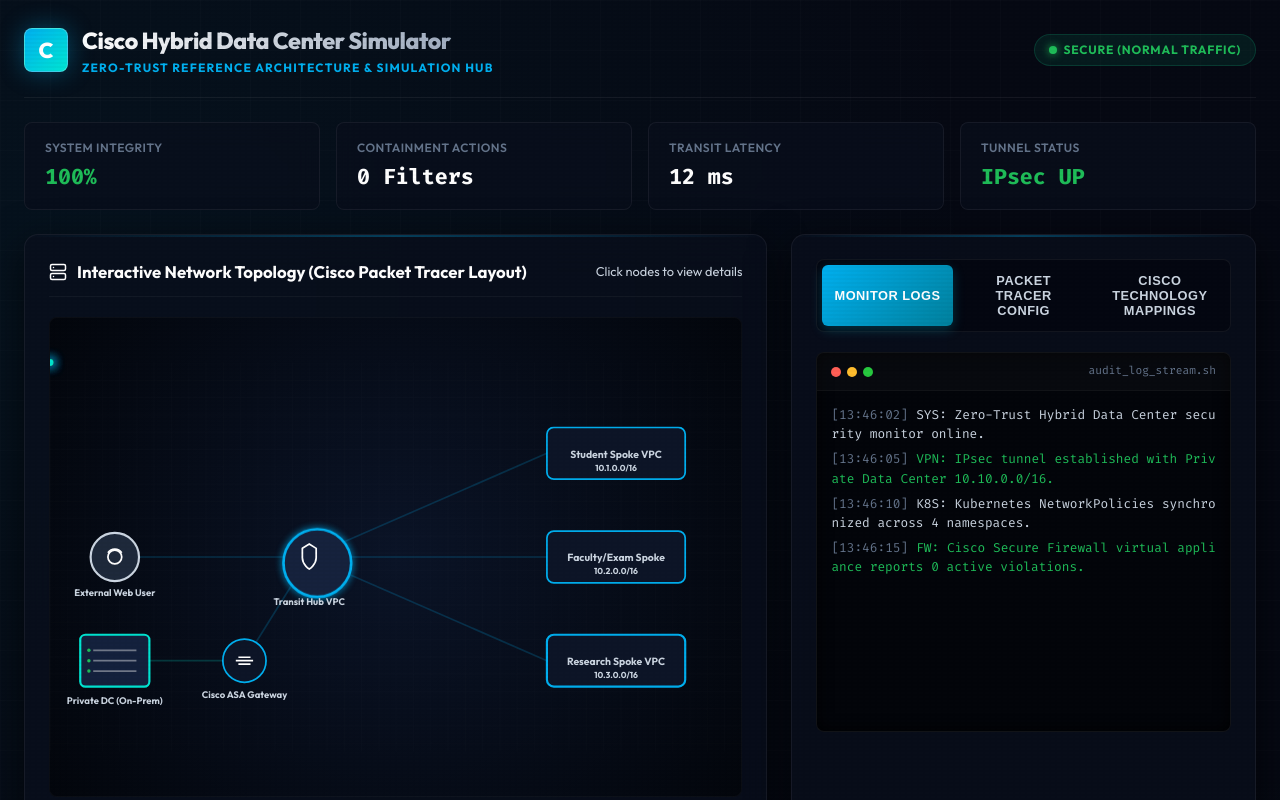
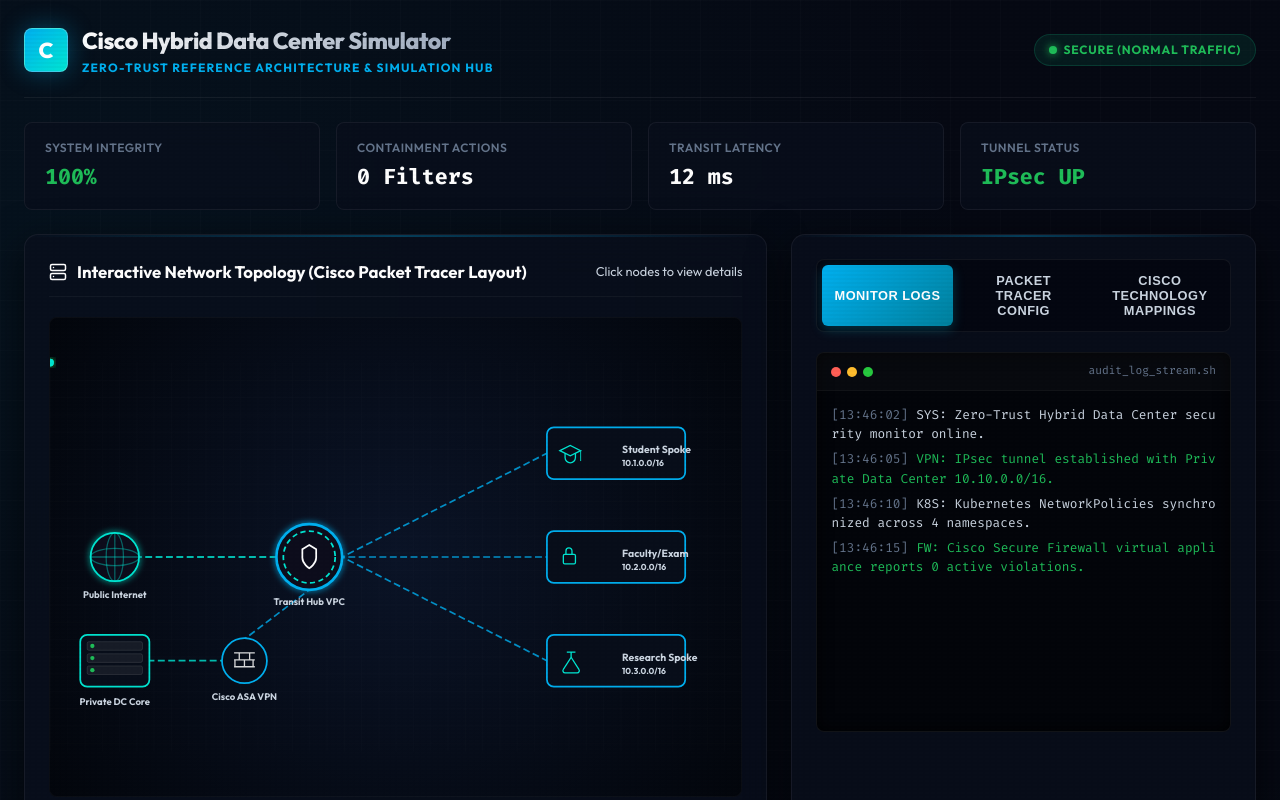
Before and after one commit to Deo-Mohan/Cisco-Virtual-Internship, a Next.js app: page / in a window 1280 px wide. Shown: the top 800 px of the page. Built offline with nearby package versions, Linux system fonts and the light colour scheme.

Commit message:
Enhance network topology with high-fidelity custom SVG equipment icons and flowing traffic animations

```diff
--- a/src/app/page.tsx
+++ b/src/app/page.tsx
@@ -546,163 +546,176 @@
           </div>
 
           <div className="network-canvas-container">
-            <svg className="network-svg" viewBox="0 0 800 450">
+            <svg className="network-svg" viewBox="0 0 800 450" preserveAspectRatio="xMidYMid meet">
               <defs>
                 <pattern id="grid" width="20" height="20" patternUnits="userSpaceOnUse">
                   <path d="M 20 0 L 0 0 0 20" fill="none" stroke="rgba(255, 255, 255, 0.02)" strokeWidth="1"/>
                 </pattern>
 
-                {/* Glow Filter */}
-                <filter id="blue-glow" x="-20%" y="-20%" width="140%" height="140%">
+                {/* Glow Filters */}
+                <filter id="cisco-glow" x="-20%" y="-20%" width="140%" height="140%">
                   <feGaussianBlur stdDeviation="4" result="blur" />
+                  <feComposite in="SourceGraphic" in2="blur" operator="over" />
+                </filter>
+                <filter id="threat-glow" x="-20%" y="-20%" width="140%" height="140%">
+                  <feGaussianBlur stdDeviation="6" result="blur" />
                   <feComposite in="SourceGraphic" in2="blur" operator="over" />
                 </filter>
               </defs>
               <rect width="100%" height="100%" fill="url(#grid)" />
 
-              {/* cables / connection links */}
-              {/* Internet to Hub */}
-              <line x1="75" y1="225" x2="300" y2="225" stroke="var(--cisco-blue)" strokeWidth="2" strokeOpacity="0.2" />
+              {/* Dynamic flowing traffic conduits */}
+              {/* Path 1: Internet to Hub */}
+              <path d="M 103 225 L 262 225" stroke={simulationState === 'running' ? 'var(--danger)' : 'var(--accent-cyan)'} strokeWidth="2.5" className="flowing-path" strokeOpacity="0.8" />
 
-              {/* Hub to Spokes */}
-              <line x1="300" y1="225" x2="575" y2="105" stroke="var(--cisco-blue)" strokeWidth="2" strokeOpacity="0.2" />
-              <line x1="300" y1="225" x2="575" y2="225" stroke="var(--cisco-blue)" strokeWidth="2" strokeOpacity="0.2" />
-              <line x1="300" y1="225" x2="575" y2="345" stroke="var(--cisco-blue)" strokeWidth="2" strokeOpacity="0.2" />
+              {/* Path 2: Hub to Student */}
+              <path d="M 338 225 L 575 105" stroke="var(--cisco-blue)" strokeWidth="2" className={simulationState === 'idle' ? 'flowing-path' : ''} strokeOpacity={simulationState === 'idle' ? 0.8 : 0.25} fill="none" />
 
-              {/* Hub to VPN Gateway */}
-              <line x1="300" y1="225" x2="225" y2="345" stroke="var(--cisco-blue)" strokeWidth="2" strokeOpacity="0.2" />
+              {/* Path 3: Hub to Faculty */}
+              <path d="M 338 225 L 575 225" stroke="var(--cisco-blue)" strokeWidth="2" className={simulationState === 'idle' ? 'flowing-path' : ''} strokeOpacity={simulationState === 'idle' ? 0.8 : 0.25} fill="none" />
 
-              {/* VPN Gateway to On-Prem */}
-              <line x1="225" y1="345" x2="75" y2="345" stroke="var(--accent-cyan)" strokeWidth="2" strokeOpacity="0.2" />
+              {/* Path 4: Hub to Research */}
+              <path d="M 338 225 L 575 345" stroke={simulationState === 'running' ? 'var(--danger)' : 'var(--cisco-blue)'} strokeWidth="2" className="flowing-path" strokeOpacity={simulationState === 'contained' ? 0.25 : 0.8} fill="none" />
 
-              {/* SVG Motion Path Packet flows */}
+              {/* Path 5: Hub to VPN Gateway */}
+              <path d="M 300 263 L 225 320" stroke="var(--cisco-blue)" strokeWidth="2" className="flowing-path" strokeOpacity="0.8" fill="none" />
+
+              {/* Path 6: VPN Gateway to On-Prem */}
+              <path d="M 200 345 L 115 345" stroke="var(--accent-cyan)" strokeWidth="2" className="flowing-path" strokeOpacity="0.8" fill="none" />
+
+              {/* Packet dots flowing along paths */}
               {simulationState === 'idle' && (
                 <>
-                  {/* Internet to Hub */}
-                  <circle r="4" fill="var(--success)" className="packet-dot">
-                    <animateMotion dur="4s" repeatCount="indefinite" path="M 75 225 L 300 225" />
+                  <circle r="4.5" fill="var(--success)" filter="url(#cisco-glow)">
+                    <animateMotion dur="3.5s" repeatCount="indefinite" path="M 103 225 L 262 225" />
                   </circle>
-                  {/* Hub to Student */}
-                  <circle r="4" fill="var(--success)" className="packet-dot">
-                    <animateMotion dur="3s" repeatCount="indefinite" path="M 300 225 L 575 105" />
+                  <circle r="4" fill="var(--success)">
+                    <animateMotion dur="2.5s" repeatCount="indefinite" path="M 338 225 L 575 105" />
                   </circle>
-                  {/* Hub to VPN */}
-                  <circle r="3.5" fill="var(--accent-cyan)" className="packet-dot">
-                    <animateMotion dur="3.5s" repeatCount="indefinite" path="M 300 225 L 225 345" />
+                  <circle r="4.5" fill="var(--accent-cyan)">
+                    <animateMotion dur="3s" repeatCount="indefinite" path="M 300 263 L 225 320" />
                   </circle>
-                  {/* VPN to On-Prem */}
-                  <circle r="3.5" fill="var(--accent-cyan)" className="packet-dot">
-                    <animateMotion dur="2.5s" repeatCount="indefinite" path="M 225 345 L 75 345" />
+                  <circle r="4" fill="var(--accent-cyan)">
+                    <animateMotion dur="2s" repeatCount="indefinite" path="M 200 345 L 115 345" />
                   </circle>
                 </>
               )}
 
-              {/* Attack packet flows */}
+              {/* Attack flow animation */}
               {simulationState === 'running' && (
                 <>
-                  {/* Attacker into Hub */}
-                  <circle r="5" fill="var(--danger)" className="packet-dot threat">
-                    <animateMotion dur="2s" repeatCount="indefinite" path="M 75 225 L 300 225" />
+                  <circle r="5" fill="var(--danger)" filter="url(#threat-glow)">
+                    <animateMotion dur="1.8s" repeatCount="indefinite" path="M 103 225 L 262 225" />
                   </circle>
-                  {/* Attack into Research Spoke */}
-                  <circle r="5" fill="var(--danger)" className="packet-dot threat">
-                    <animateMotion dur="1.5s" repeatCount="indefinite" path="M 300 225 L 575 345" />
+                  <circle r="5" fill="var(--danger)" filter="url(#threat-glow)">
+                    <animateMotion dur="1.4s" repeatCount="indefinite" path="M 338 225 L 575 345" />
                   </circle>
-                  {/* Lateral movement packet blocked half-way to Student */}
-                  <circle r="4" fill="var(--danger)" className="packet-dot threat">
-                    <animateMotion dur="1.2s" repeatCount="indefinite" path="M 575 345 L 437.5 285" />
-                  </circle>
-                  {/* Lateral movement packet blocked half-way to Faculty */}
-                  <circle r="4" fill="var(--danger)" className="packet-dot threat">
-                    <animateMotion dur="1.2s" repeatCount="indefinite" path="M 575 345 L 437.5 345" />
+                  {/* Blocked attempts bouncing from Research spoke */}
+                  <circle r="4" fill="var(--danger)">
+                    <animateMotion dur="1s" repeatCount="indefinite" path="M 575 345 L 437.5 285" />
                   </circle>
                 </>
               )}
 
-              {/* Blocked overlays during attack simulation */}
+              {/* Firewall / Filter Block Check indicators */}
               {simulationState === 'running' && (
                 <>
                   {/* block between Hub and Student */}
-                  <circle cx="437.5" cy="285" r="8" fill="var(--danger)" />
+                  <circle cx="437.5" cy="285" r="7" fill="var(--danger)" />
                   {/* block between Hub and Faculty/Exam */}
-                  <circle cx="437.5" cy="345" r="8" fill="var(--danger)" />
+                  <circle cx="437.5" cy="345" r="7" fill="var(--danger)" />
                 </>
               )}
 
-              {/* Contained shield overlay */}
+              {/* Contained shield overlay on Research Spoke */}
               {simulationState === 'contained' && (
-                <circle cx="655" cy="345" r="38" fill="none" stroke="var(--success)" strokeWidth="2.5" className="shield-ring" />
+                <g>
+                  <circle cx="655" cy="345" r="42" fill="none" stroke="var(--success)" strokeWidth="2.5" className="shield-ring" />
+                  <circle cx="655" cy="345" r="54" fill="none" stroke="var(--success)" strokeWidth="1.5" className="shield-ring" style={{ animationDelay: '0.6s' }} />
+                </g>
               )}
 
-              {/* Network nodes */}
-              {/* 1. Internet / Attacker */}
+              {/* 1. Public Internet Node */}
               <g className="network-node" onClick={() => setSelectedNode(nodes.find(n => n.id === 'internet') || null)}>
-                <circle cx="75" cy="225" r="28" fill="#1e293b" stroke="var(--text-secondary)" strokeWidth="2.5" />
-                <text x="75" y="270" textAnchor="middle">External Web User</text>
-                <path d="M67 220 A10 10 0 0 1 83 220" fill="none" stroke="#fff" strokeWidth="2"/>
-                <circle cx="75" cy="225" r="8" fill="none" stroke="#fff" strokeWidth="2"/>
+                <circle cx="75" cy="225" r="28" fill="#080e1a" stroke="var(--accent-cyan)" strokeWidth="2" filter="url(#cisco-glow)" />
+                {/* Globe arcs */}
+                <ellipse cx="75" cy="225" rx="28" ry="10" fill="none" stroke="var(--accent-cyan)" strokeWidth="1.5" strokeOpacity="0.4" />
+                <ellipse cx="75" cy="225" rx="10" ry="28" fill="none" stroke="var(--accent-cyan)" strokeWidth="1.5" strokeOpacity="0.4" />
+                <line x1="47" y1="225" x2="103" y2="225" stroke="var(--accent-cyan)" strokeWidth="1.5" strokeOpacity="0.4" />
+                <line x1="75" y1="197" x2="75" y2="253" stroke="var(--accent-cyan)" strokeWidth="1.5" strokeOpacity="0.4" />
+                <text x="75" y="272" textAnchor="middle">Public Internet</text>
               </g>
 
-              {/* 2. On-Prem Data Center */}
+              {/* 2. On-Prem Data Center Node */}
               <g className="network-node" onClick={() => setSelectedNode(nodes.find(n => n.id === 'onprem') || null)}>
-                <rect x="35" y="315" width="80" height="60" rx="6" fill="#14213d" stroke="var(--accent-cyan)" strokeWidth="2.5" />
-                <text x="75" y="395" textAnchor="middle">Private DC (On-Prem)</text>
-                <line x1="50" y1="333" x2="100" y2="333" stroke="rgba(255,255,255,0.4)" strokeWidth="2"/>
-                <line x1="50" y1="345" x2="100" y2="345" stroke="rgba(255,255,255,0.4)" strokeWidth="2"/>
-                <line x1="50" y1="357" x2="100" y2="357" stroke="rgba(255,255,255,0.4)" strokeWidth="2"/>
-                <circle cx="45" cy="333" r="2" fill="var(--success)"/>
-                <circle cx="45" cy="345" r="2" fill="var(--success)"/>
-                <circle cx="45" cy="357" r="2" fill="var(--success)"/>
+                <rect x="35" y="315" width="80" height="60" rx="8" fill="#080e1a" stroke="var(--accent-cyan)" strokeWidth="2" />
+                {/* server chassis drawers */}
+                <rect x="43" y="323" width="64" height="10" rx="2" fill="rgba(255,255,255,0.06)" stroke="rgba(255,255,255,0.12)" />
+                <circle cx="49" cy="328" r="2.5" fill="var(--success)" />
+                <rect x="43" y="337" width="64" height="10" rx="2" fill="rgba(255,255,255,0.06)" stroke="rgba(255,255,255,0.12)" />
+                <circle cx="49" cy="342" r="2.5" fill="var(--success)" />
+                <rect x="43" y="351" width="64" height="10" rx="2" fill="rgba(255,255,255,0.06)" stroke="rgba(255,255,255,0.12)" />
+                <circle cx="49" cy="356" r="2.5" fill="var(--success)" />
+                <text x="75" y="396" textAnchor="middle">Private DC Core</text>
               </g>
 
-              {/* 3. VPN Security Gateway */}
+              {/* 3. Cisco ASA Security Gateway */}
               <g className="network-node" onClick={() => setSelectedNode(nodes.find(n => n.id === 'vpn') || null)}>
-                <circle cx="225" cy="345" r="25" fill="#0d1527" stroke="var(--cisco-blue)" strokeWidth="2" />
-                <text x="225" y="388" textAnchor="middle">Cisco ASA Gateway</text>
-                <path d="M218 341 L232 341 M215 345 L235 345 M218 349 L232 349" stroke="#fff" strokeWidth="2" />
+                <circle cx="225" cy="345" r="26" fill="#080e1a" stroke="var(--cisco-blue)" strokeWidth="2" />
+                {/* Brickwall firewall representation */}
+                <path d="M 213 336 H 237 M 213 344 H 237 M 213 352 H 237 M 219 336 V 344 M 231 336 V 344 M 214 344 V 352 M 225 344 V 352 M 235 344 V 352" fill="none" stroke="#fff" strokeWidth="1.5" strokeOpacity="0.85" />
+                <text x="225" y="390" textAnchor="middle">Cisco ASA VPN</text>
               </g>
 
-              {/* 4. Transit Hub VPC */}
+              {/* 4. Transit Hub VPC Node */}
               <g className="network-node" onClick={() => setSelectedNode(nodes.find(n => n.id === 'hub') || null)}>
-                <circle cx="300" cy="225" r="38" fill="#14213d" stroke="var(--cisco-blue)" strokeWidth="3" filter="url(#blue-glow)" className="network-node-indicator" />
+                <circle cx="300" cy="225" r="38" fill="#080e1a" stroke="var(--cisco-blue)" strokeWidth="3" filter="url(#cisco-glow)" />
+                {/* Rotating dash ring for inspection */}
+                <circle cx="300" cy="225" r="30" fill="none" stroke="var(--accent-cyan)" strokeWidth="2" strokeDasharray="6,4">
+                  <animateTransform attributeName="transform" type="rotate" from="0 300 225" to="360 300 225" dur="12s" repeatCount="indefinite" />
+                </circle>
+                {/* Central shield/router icon */}
+                <path d="M 292 216 L 300 211 L 308 216 L 308 226 C 308 233 300 238 300 238 C 300 238 292 233 292 226 Z" fill="none" stroke="#fff" strokeWidth="2" />
                 <text x="300" y="280" textAnchor="middle">Transit Hub VPC</text>
-                <path d="M292 215 L300 210 L308 215 L308 226 C308 234 300 239 300 239 C300 239 292 234 292 226 Z" fill="none" stroke="#fff" strokeWidth="2"/>
               </g>
 
-              {/* 5. Spoke: Student */}
+              {/* 5. Student Spoke VPC */}
               <g className="network-node" onClick={() => setSelectedNode(nodes.find(n => n.id === 'spoke-student') || null)}>
-                <rect x="575" y="75" width="160" height="60" rx="8" fill="#0d1527" stroke="var(--cisco-blue)" strokeWidth="2" />
-                <text x="655" y="110" textAnchor="middle" fill="#fff" style={{ fontSize: '12px', fontWeight: 'bold' }}>Student Spoke VPC</text>
-                <text x="655" y="125" textAnchor="middle" style={{ fontSize: '10px' }}>10.1.0.0/16</text>
+                <rect x="575" y="75" width="160" height="60" rx="8" fill="#080e1a" stroke="var(--cisco-blue)" strokeWidth="2" />
+                {/* Cap icon */}
+                <path d="M 590 102 L 602 96 L 614 102 L 602 108 Z" fill="none" stroke="var(--accent-cyan)" strokeWidth="1.5" />
+                <path d="M 596 105 V 110 A 5 5 0 0 0 608 110 V 105" fill="none" stroke="var(--accent-cyan)" strokeWidth="1.5" />
+                <line x1="614" y1="102" x2="614" y2="114" stroke="var(--accent-cyan)" strokeWidth="1" />
+
+                <text x="662" y="105" textAnchor="start" fill="#fff" style={{ fontSize: '12px', fontWeight: 'bold' }}>Student Spoke</text>
+                <text x="662" y="120" textAnchor="start" style={{ fontSize: '10px' }}>10.1.0.0/16</text>
               </g>
 
-              {/* 6. Spoke: Faculty / Exam */}
+              {/* 6. Faculty Spoke VPC */}
               <g className="network-node" onClick={() => setSelectedNode(nodes.find(n => n.id === 'spoke-faculty') || null)}>
-                <rect x="575" y="195" width="160" height="60" rx="8" fill="#0d1527" stroke="var(--cisco-blue)" strokeWidth="2" />
-                <text x="655" y="230" textAnchor="middle" fill="#fff" style={{ fontSize: '12px', fontWeight: 'bold' }}>Faculty/Exam Spoke</text>
-                <text x="655" y="245" textAnchor="middle" style={{ fontSize: '10px' }}>10.2.0.0/16</text>
+                <rect x="575" y="195" width="160" height="60" rx="8" fill="#080e1a" stroke="var(--cisco-blue)" strokeWidth="2" />
+                {/* Padlock icon */}
+                <rect x="594" y="222" width="14" height="11" rx="1.5" fill="none" stroke="var(--accent-cyan)" strokeWidth="1.5" />
+                <path d="M 597 222 V 218 A 3.5 3.5 0 0 1 604 218 V 222" fill="none" stroke="var(--accent-cyan)" strokeWidth="1.5" />
+
+                <text x="662" y="225" textAnchor="start" fill="#fff" style={{ fontSize: '12px', fontWeight: 'bold' }}>Faculty/Exam</text>
+                <text x="662" y="240" textAnchor="start" style={{ fontSize: '10px' }}>10.2.0.0/16</text>
               </g>
 
-              {/* 7. Spoke: Research (Vulnerable in simulation) */}
-              <g
-                className="network-node"
-                onClick={() => setSelectedNode(nodes.find(n => n.id === 'spoke-research') || null)}
-              >
-                <rect
-                  x="575"
-                  y="315"
-                  width="160"
-                  height="60"
-                  rx="8"
-                  fill={nodes.find(n => n.id === 'spoke-research')?.status === 'threat' ? 'rgba(255, 46, 99, 0.15)' : '#0d1527'}
+              {/* 7. Research Spoke VPC */}
+              <g className="network-node" onClick={() => setSelectedNode(nodes.find(n => n.id === 'spoke-research') || null)}>
+                <rect x="575" y="315" width="160" height="60" rx="8"
+                  fill={nodes.find(n => n.id === 'spoke-research')?.status === 'threat' ? 'rgba(239, 68, 68, 0.08)' : '#080e1a'}
                   stroke={nodes.find(n => n.id === 'spoke-research')?.status === 'threat' ? 'var(--danger)' : 'var(--cisco-blue)'}
-                  strokeWidth="2.5"
-                  className={nodes.find(n => n.id === 'spoke-research')?.status === 'threat' ? 'network-node-indicator threat' : ''}
-                />
-                <text x="655" y="350" textAnchor="middle" fill={nodes.find(n => n.id === 'spoke-research')?.status === 'threat' ? 'var(--danger)' : '#fff'} style={{ fontSize: '12px', fontWeight: 'bold' }}>
-                  {nodes.find(n => n.id === 'spoke-research')?.status === 'threat' ? '⚠️ Research Spoke' : 'Research Spoke VPC'}
+                  strokeWidth="2"
+                  className={nodes.find(n => n.id === 'spoke-research')?.status === 'threat' ? 'network-node-indicator threat' : ''} />
+                {/* Flask icon */}
+                <path d="M 598 335 H 608 M 603 335 V 341 L 594 355 A 2.5 2.5 0 0 0 596 359 H 610 A 2.5 2.5 0 0 0 612 355 L 603 341" fill="none" stroke={nodes.find(n => n.id === 'spoke-research')?.status === 'threat' ? 'var(--danger)' : 'var(--accent-cyan)'} strokeWidth="1.5" />
+
+                <text x="662" y="345" textAnchor="start" fill={nodes.find(n => n.id === 'spoke-research')?.status === 'threat' ? 'var(--danger)' : '#fff'} style={{ fontSize: '12px', fontWeight: 'bold' }}>
+                  {nodes.find(n => n.id === 'spoke-research')?.status === 'threat' ? '⚠️ Research Spoke' : 'Research Spoke'}
                 </text>
-                <text x="655" y="365" textAnchor="middle" style={{ fontSize: '10px' }}>10.3.0.0/16</text>
+                <text x="662" y="360" textAnchor="start" style={{ fontSize: '10px' }}>10.3.0.0/16</text>
               </g>
             </svg>
           </div>
```
Also changed, not shown: src/app/globals.css (+12 -0 lines).
